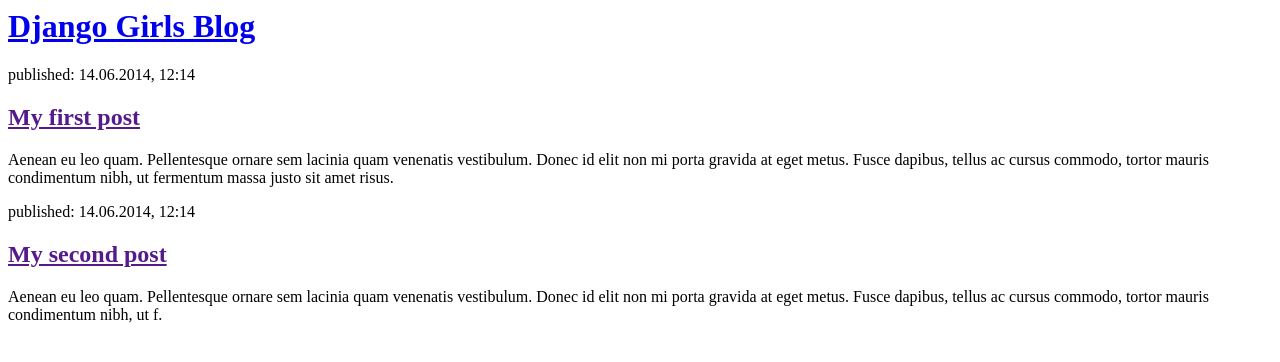
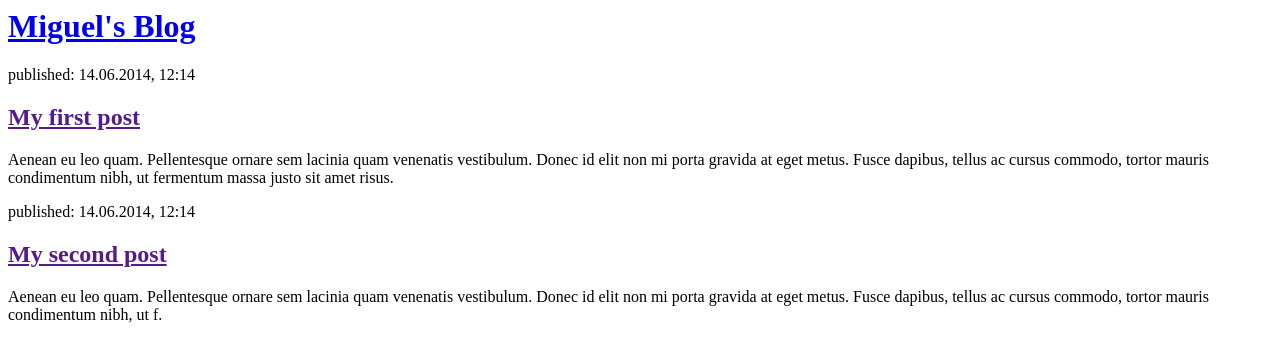
Before and after one commit to petrarca95/My_first_Blog, a Django app: page / in a window 1280 px wide. Shown: the top 362 px of the page. Run offline with Django 3.2, Linux system fonts and the light colour scheme.

Commit message:
changed h1 and title

```diff
--- a/blog/templates/blog/post_list.html
+++ b/blog/templates/blog/post_list.html
@@ -4,7 +4,7 @@
     </head>
     <body>
         <div>
-            <h1><a href="/">Django Girls Blog</a></h1>
+            <h1><a href="/">Miguel's Blog</a></h1>
         </div>
 
         <div>
```
